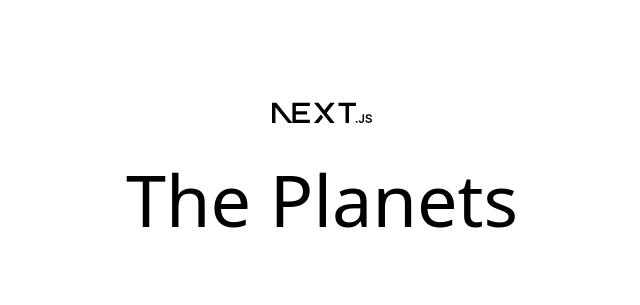
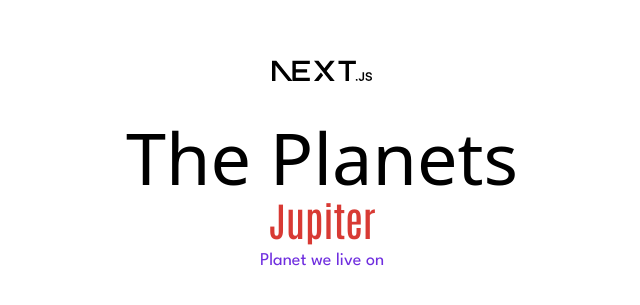
Before and after one commit to vamdigital/Planets, a Next.js app: page / in a window 1280 px wide. Shown: the part 251-556 px from the top of the page, without its empty margins (318-958 px from the left). Built offline with nearby package versions, Linux system fonts and the light colour scheme.

Commit message:
feat(*): adds custom tailwind config
adds custom colors and typography as per designs provided for tailwind

```diff
--- a/app/layout.tsx
+++ b/app/layout.tsx
@@ -1,3 +1,4 @@
+import { Antonio, League_Spartan } from 'next/font/google'
 import './globals.css'
 
 export const metadata = {
@@ -6,13 +7,27 @@ export const metadata = {
     'A resource to get your facts about the Planets in our Solar System'
 }
 
+const antonio = Antonio({
+  subsets: ['latin'],
+  weight: ['500'],
+  display: 'swap',
+  variable: '--font-antonio'
+})
+
+const spartan = League_Spartan({
+  subsets: ['latin'],
+  weight: ['400'],
+  display: 'swap',
+  variable: '--font-spartan'
+})
+
 export default function RootLayout({
   children
 }: {
   children: React.ReactNode
 }) {
   return (
-    <html lang="en">
+    <html lang="en" className={`${antonio.variable} ${spartan.variable}`}>
       <body>{children}</body>
     </html>
   )
--- a/app/page.tsx
+++ b/app/page.tsx
@@ -5,6 +5,8 @@ export default function Home() {
     <main className="flex min-h-screen flex-col items-center justify-center p-24">
       <VercelLogo width={100} height={100} />
       <h1 className="text-7xl">The Planets</h1>
+      <h2 className="text-planet-h2 font-heading text-jupiter">Jupiter</h2>
+      <p className="text-planet-body font-body text-earth">Planet we live on</p>
     </main>
   )
 }
--- a/tailwind.config.js
+++ b/tailwind.config.js
@@ -11,6 +11,31 @@ module.exports = {
         'gradient-radial': 'radial-gradient(var(--tw-gradient-stops))',
         'gradient-conic':
           'conic-gradient(from 180deg at 50% 50%, var(--tw-gradient-stops))'
+      },
+      fontFamily: {
+        heading: ['var(--font-antonio)'],
+        body: ['var(--font-spartan)']
+      },
+      colors: {
+        'planet-white': '#ffffff',
+        'planet-primary': '#070724',
+        'planet-secondary': '#38384f',
+        'planet-tertiary': '#838391',
+        mercury: '#419EBB',
+        venus: '#EDA249',
+        earth: '#6F2EDF',
+        mars: '#D14C32',
+        jupiter: '#D83A34',
+        saturn: '#CD5120',
+        uranus: '#1EC2A4',
+        neptune: '#2D68F0'
+      },
+      fontSize: {
+        'planet-h1': ['80px', '103px'],
+        'planet-h2': ['40px', '52px', { letterSpacing: '-1.5' }],
+        'planet-h3': ['12px', '25px', { letterSpacing: '2.6' }],
+        'planet-h4': ['11px', '25px', { letterSpacing: '1' }],
+        'planet-body': ['18px', '32px']
       }
     }
   },
```
